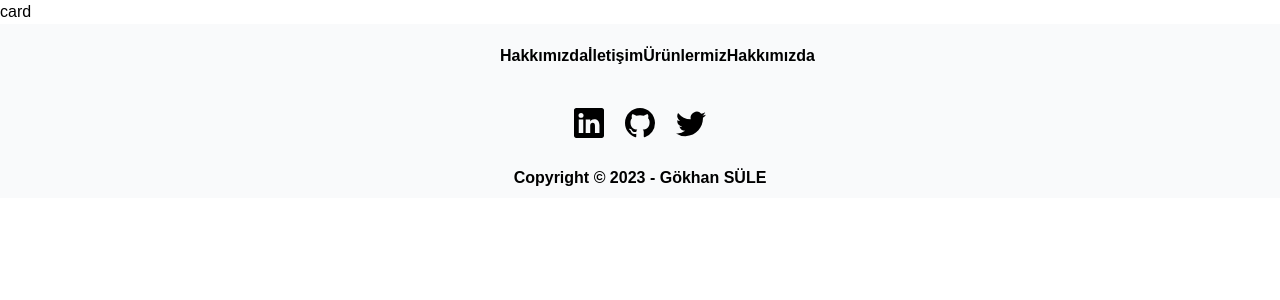
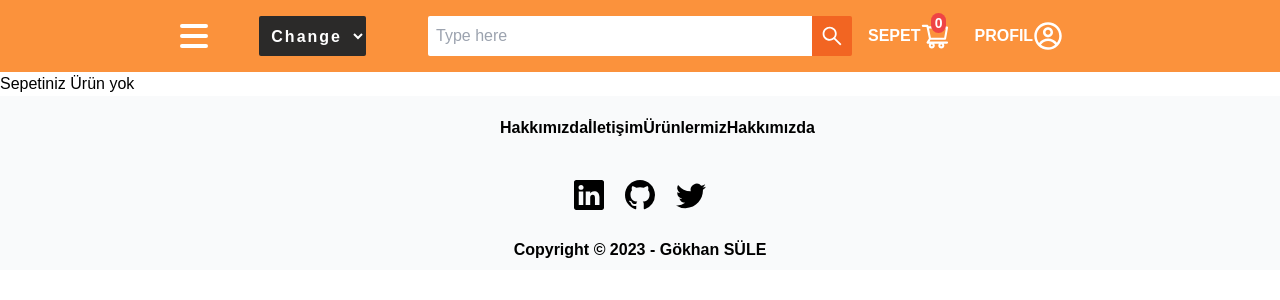
Before and after one commit to g1dotcom/E-commerce, a React (Create React App) app: page /cart in a window 1280 px wide. Shown: the top 300 px of the page. Built offline with nearby package versions, Linux system fonts and the light colour scheme.

Commit message:
sepete eklenen ürünleri gösteriyoruz

```diff
--- /dev/null
+++ b/src/components/cart/CartComp.jsx
@@ -0,0 +1,25 @@
+import React from "react";
+
+const CartComp = ({ cart }) => {
+  return (
+    <div className="my-10 flex items-center justify-between w-2/3 mx-8 bg-orange-300">
+      <img
+        className="w-[150px] h-[150px] object-cover"
+        src={cart?.image}
+        alt=""
+      />
+      <div className="text-left flex items-start  ">
+        <h1 className="font-bold text-xl ">{cart?.title}</h1>
+        <p className="text-gray-500">{cart?.description}</p>
+      </div>
+      <div className="font-bold text-2xl">
+        {cart?.price} TL ({cart?.quantity})
+      </div>
+      <button className="bg-red-500 px-5 py-2 rounded-md text-white">
+        Ürünü Sil
+      </button>
+    </div>
+  );
+};
+
+export default CartComp;
--- a/src/pages/Cart/Cart.jsx
+++ b/src/pages/Cart/Cart.jsx
@@ -1,7 +1,47 @@
-import React from "react";
+import React, { useEffect } from "react";
+
+//redux
+import { useSelector, useDispatch } from "react-redux";
+
+//navigate
+import { useNavigate } from "react-router-dom";
+import { getCartTotal } from "../../redux/cartSlice";
+
+//components
+import CartComp from "../../components/cart/CartComp";
+import Navbar from "../../components/navbar/Navbar";
 
 const Cart = () => {
-  return <div>card</div>;
+  const { carts, totalAmount, itemsCount } = useSelector(
+    (state) => state.carts
+  );
+
+  //dspatch
+  const dispatch = useDispatch();
+
+  //navigate
+  const navigate = useNavigate();
+
+  useEffect(() => {
+    dispatch(getCartTotal());
+  }, [dispatch]);
+
+  return (
+    <div>
+      <div className="bg-orange-400 flex justify-center py-4 items-end w-full">
+        <Navbar />
+      </div>
+      {carts?.length > 0 ? (
+        <div>
+          {carts?.map((cart, i) => (
+            <CartComp key={i} cart={cart} />
+          ))}
+        </div>
+      ) : (
+        <div>Sepetiniz Ürün yok</div>
+      )}
+    </div>
+  );
 };
 
 export default Cart;
--- a/src/pages/Details/Detail.jsx
+++ b/src/pages/Details/Detail.jsx
@@ -31,7 +31,7 @@ const Detail = () => {
         <Loading />
       ) : (
         <>
-          <div className="bg-orange-400 flex justify-center items-end w-full">
+          <div className="bg-orange-400 flex justify-center py-4 items-end w-full">
             <Navbar />
           </div>
           <div className="p-16 ">
--- a/src/redux/cartSlice.js
+++ b/src/redux/cartSlice.js
@@ -60,7 +60,7 @@ const cartSlice = createSlice({
     },
     getCartTotal: (state) => {
       state.totalAmount = state.carts.reduce((cartTotal, cartItem) => {
-        return (cartTotal += cartItem.totalPrice);
+        return (cartTotal += cartItem.price);
       }, 0);
       state.itemCount = state.carts.length;
     },
```
